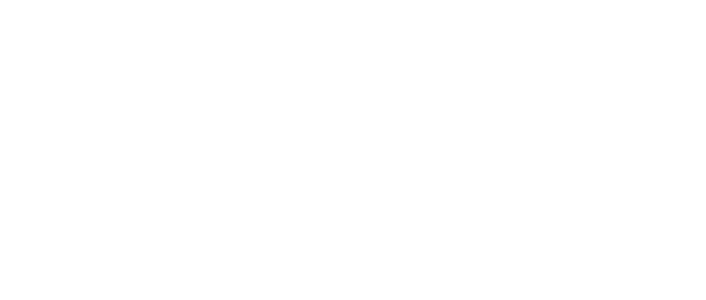
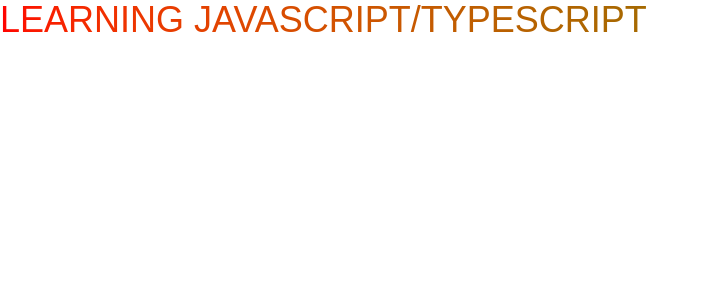
Before and after one commit to Yindeish/learning-js, a Next.js app: page / in a window 1280 px wide. Shown: the top 300 px of the page, without its empty margins (0-706 px from the left). Built offline with nearby package versions, Linux system fonts and the light colour scheme.

Commit message:
added sample code

```diff
--- a/app/page.tsx
+++ b/app/page.tsx
@@ -1,6 +1,13 @@
+'use client'
+
 
 export default function Home() {
+
+  console.log('first')
+
   return (
-    <div className="text-4xl text-black"></div>
+    <div className="text-4xl text-transparent bg-clip-text bg-gradient-to-r from-[red] to-[green]">
+      LEARNING JAVASCRIPT/TYPESCRIPT
+    </div>
   );
 }
```
